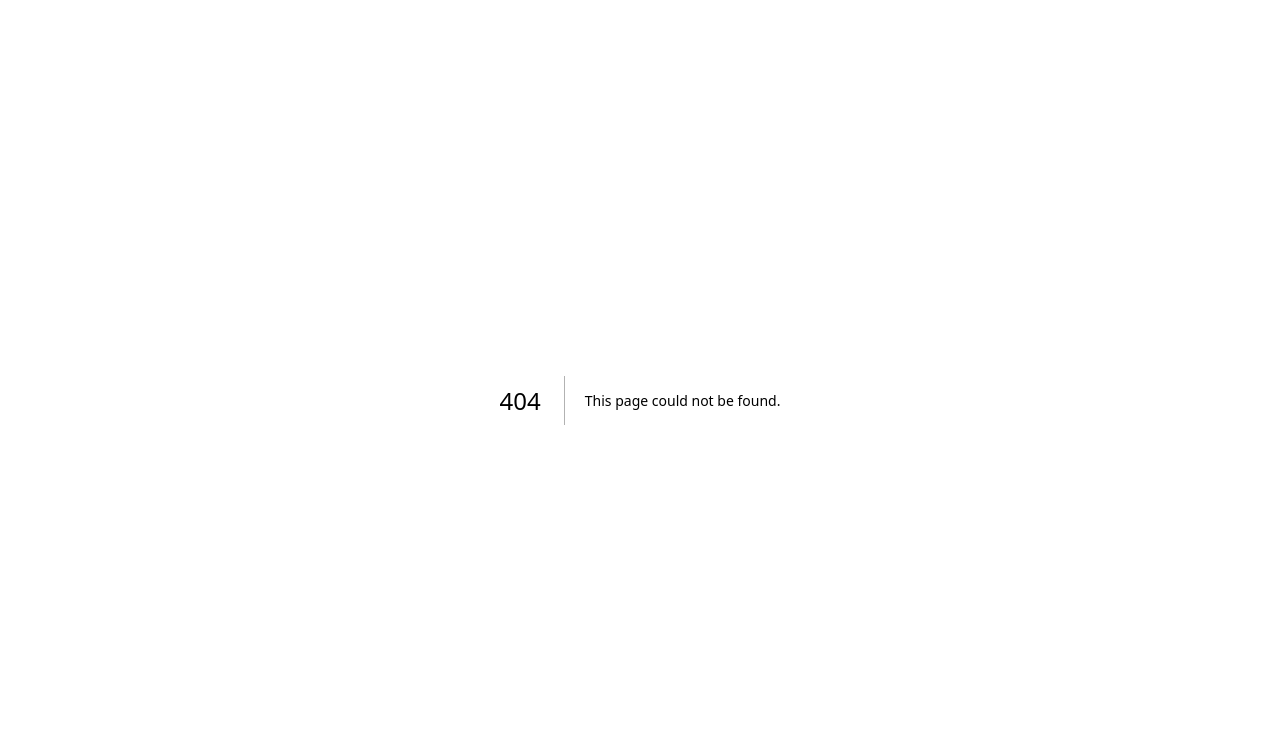
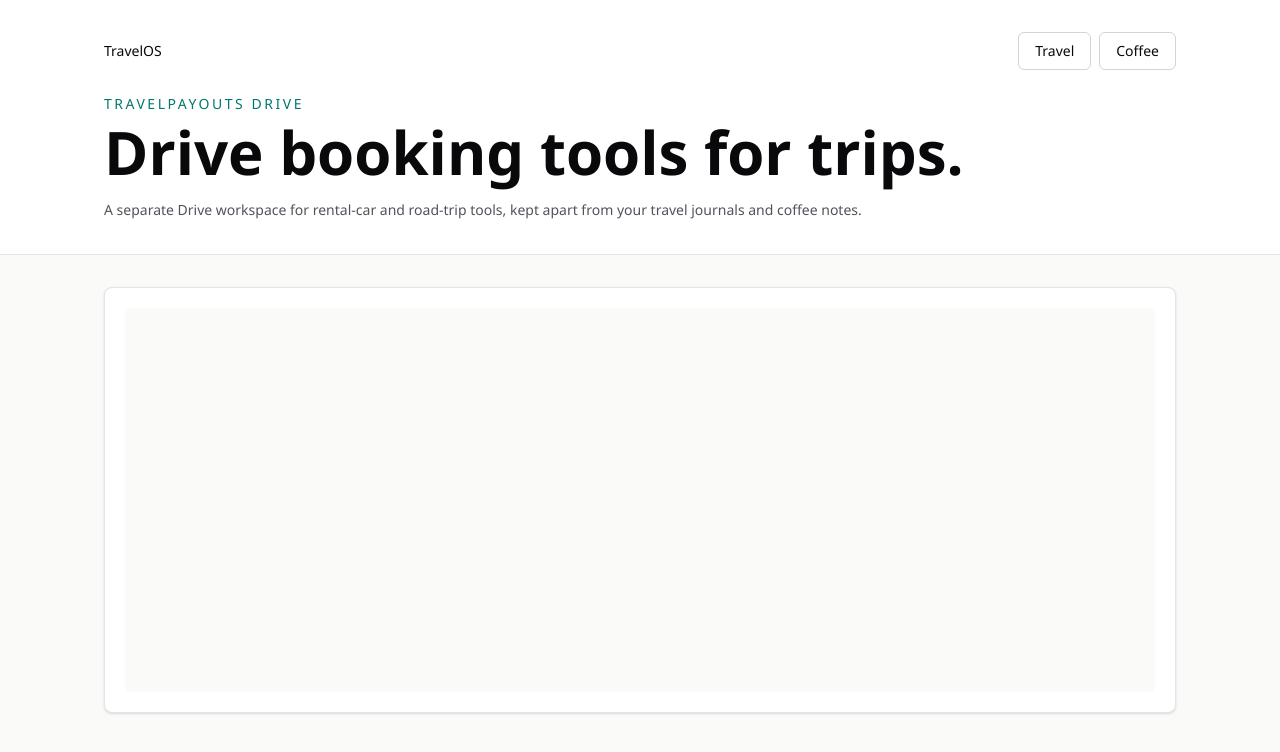
Before and after one commit to c8vzn4ym5g-ai/travelos2, a Next.js app: page /drive in a window 1280 px wide. Before the commit this address had no page. Shown: the top 752 px of the page. Built offline with nearby package versions, Linux system fonts and the light colour scheme.

Commit message:
Add Travelpayouts Drive page

```diff
--- /dev/null
+++ b/app/drive/page.tsx
@@ -0,0 +1,43 @@
+import Link from "next/link";
+import Script from "next/script";
+
+export default function DrivePage() {
+  return (
+    <main className="min-h-screen bg-stone-50 text-zinc-950">
+      <section className="border-b border-zinc-200 bg-white">
+        <div className="mx-auto flex max-w-6xl flex-col gap-6 px-6 py-8 lg:px-10">
+          <div className="flex flex-wrap items-center justify-between gap-3">
+            <Link className="text-sm font-medium text-teal-700" href="/">
+              TravelOS
+            </Link>
+            <div className="flex flex-wrap gap-2">
+              <Link className="rounded-md border border-zinc-300 px-4 py-2 text-sm font-medium text-zinc-950" href="/trips">
+                Travel
+              </Link>
+              <Link className="rounded-md border border-zinc-300 px-4 py-2 text-sm font-medium text-zinc-950" href="/coffee">
+                Coffee
+              </Link>
+            </div>
+          </div>
+          <div>
+            <p className="text-sm font-medium uppercase tracking-[0.18em] text-teal-700">Travelpayouts Drive</p>
+            <h1 className="mt-2 max-w-4xl text-4xl font-semibold tracking-normal text-zinc-950 sm:text-6xl">
+              Drive booking tools for trips.
+            </h1>
+            <p className="mt-4 max-w-3xl text-sm leading-6 text-zinc-600">
+              A separate Drive workspace for rental-car and road-trip tools, kept apart from your travel journals and coffee notes.
+            </p>
+          </div>
+        </div>
+      </section>
+
+      <section className="mx-auto max-w-6xl px-6 py-8 lg:px-10">
+        <div className="rounded-lg border border-zinc-200 bg-white p-5 shadow-sm">
+          <div id="travelpayouts-drive-widget" className="min-h-96 rounded-md bg-stone-50" />
+        </div>
+      </section>
+
+      <Script data-cfasync="false" data-no-defer="1" data-noptimize="1" data-wpfc-render="false" seraph-accel-crit="1" src="https://emrldtp.cc/NTUwMzEz.js?t=550313" strategy="afterInteractive" />
+    </main>
+  );
+}
--- a/app/page.tsx
+++ b/app/page.tsx
@@ -33,6 +33,16 @@
     secondaryHref: "/coffee/new",
     secondaryAction: "Add coffee shop",
   },
+  {
+    eyebrow: "Drive",
+    title: "Car rental and road-trip booking tools",
+    description:
+      "Open the Travelpayouts Drive workspace for rental-car searches and road-trip planning without mixing it into journals or coffee notes.",
+    href: "/drive",
+    action: "Open Drive",
+    secondaryHref: "/trips",
+    secondaryAction: "Back to trips",
+  },
 ];
 
 export default async function Home() {
@@ -60,12 +70,15 @@
               <Link className="rounded-md border border-zinc-300 px-4 py-2 text-sm font-medium text-zinc-950" href="/trips">
                 Travel
               </Link>
-              <Link className="rounded-md bg-zinc-950 px-4 py-2 text-sm font-medium text-white" href="/coffee">
+              <Link className="rounded-md border border-zinc-300 px-4 py-2 text-sm font-medium text-zinc-950" href="/coffee">
                 Coffee
+              </Link>
+              <Link className="rounded-md bg-zinc-950 px-4 py-2 text-sm font-medium text-white" href="/drive">
+                Drive
               </Link>
             </div>
           </nav>
-          <div className="grid gap-4 lg:grid-cols-2">
+          <div className="grid gap-4 lg:grid-cols-3">
             {sessions.map((session) => (
               <article className="rounded-lg border border-zinc-200 bg-stone-50 p-6" key={session.eyebrow}>
                 <p className="text-xs font-semibold uppercase text-teal-700">{session.eyebrow}</p>
```
